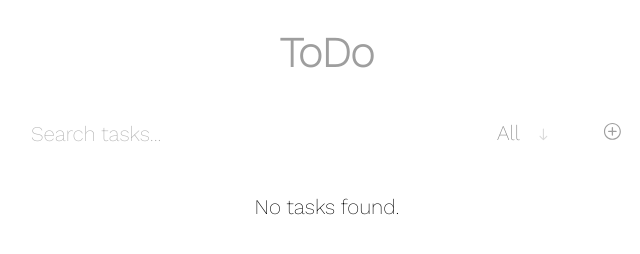
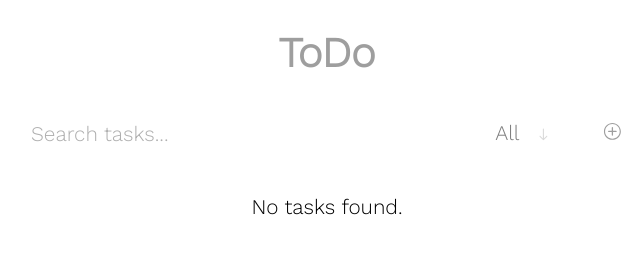
Before and after one commit to YMashina/react-ToDo-no-cra, a React app: page src/index.html in a window 1280 px wide. Shown: the full height of the page, 321-961 px from the left. Built offline with nearby package versions, Linux system fonts and the light colour scheme; files whose address does not match are found by name.

Commit message:
font fix

```diff
--- a/src/index.html
+++ b/src/index.html
@@ -6,7 +6,7 @@
 
     <link rel="preconnect" href="https://fonts.googleapis.com">
     <link rel="preconnect" href="https://fonts.gstatic.com" crossorigin>
-    <link href="https://fonts.googleapis.com/css2?family=Work+Sans:wght@200&display=swap" rel="stylesheet">
+    <link href="https://fonts.googleapis.com/css2?family=Work+Sans:wght@300&display=swap" rel="stylesheet">
 
     <link rel='stylesheet' href='style.css'>
 </head>
```
